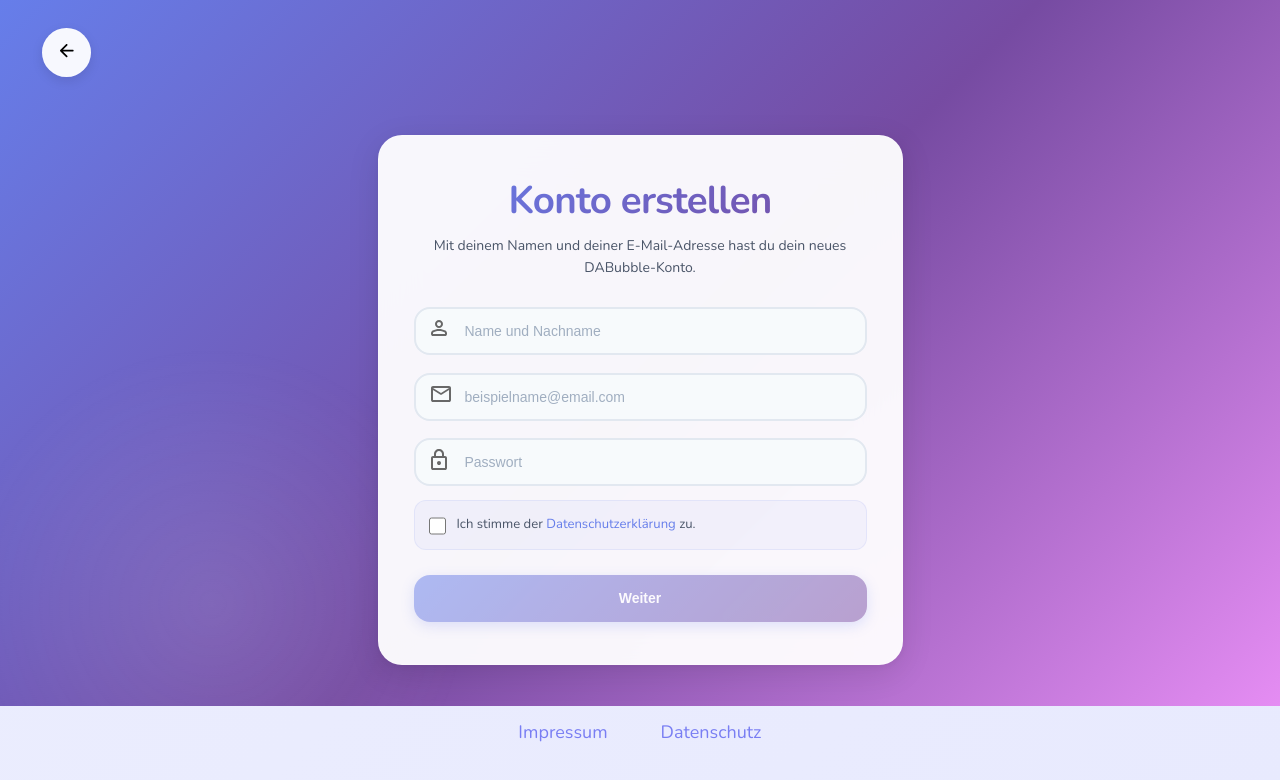
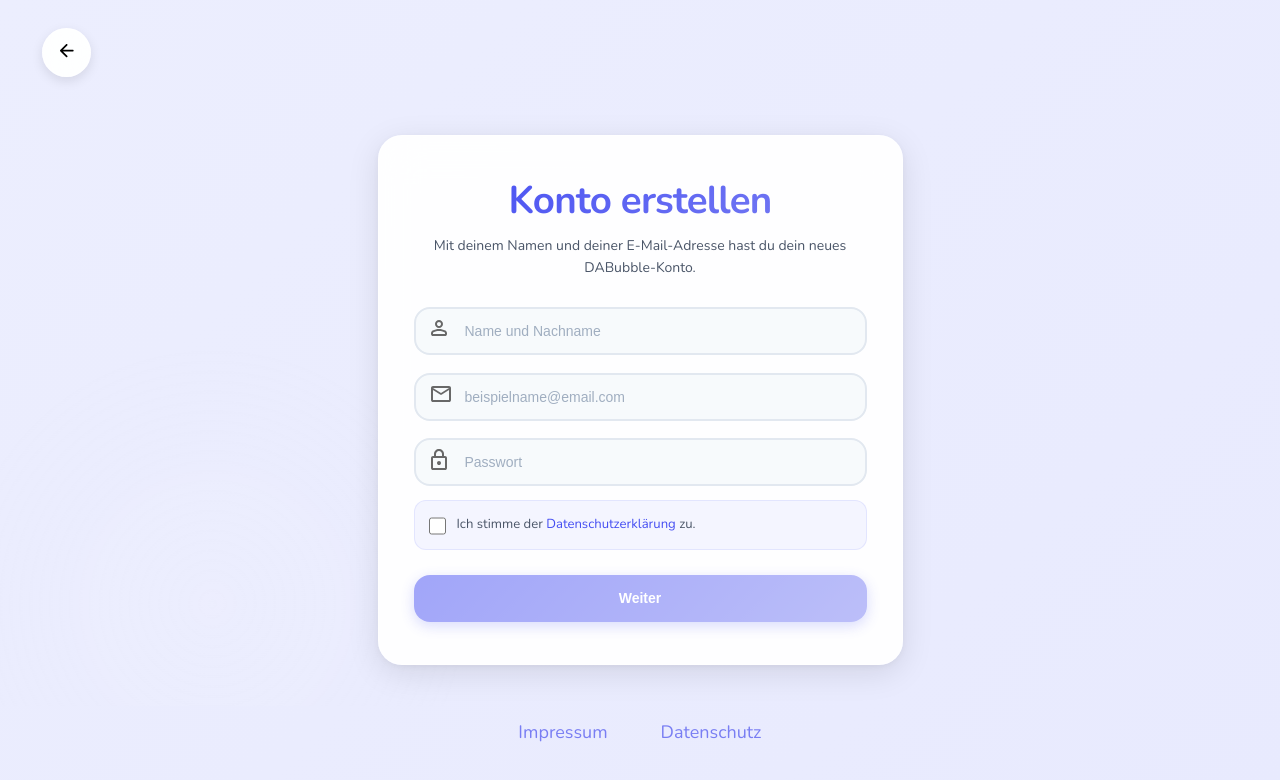
Before and after one commit to Alex-R298/DA-Bubble, an Angular app: page /signup in a window 1280 px wide. Shown: the top 780 px of the page. Built offline with nearby package versions, Linux system fonts and the light colour scheme; no server answers.

Commit message:
(DES): Restored original background gradient and adjusted color scheme to brand palette

```diff
--- a/src/app/components/login/login.component.css
+++ b/src/app/components/login/login.component.css
@@ -4,21 +4,11 @@
   align-items: center;
   min-height: 100vh;
   width: 100vw;
-  background: linear-gradient(135deg, #667eea 0%, #764ba2 50%, #f093fb 100%);
+  background: linear-gradient(135deg, #ECEEFE 0%, #E8EAFE 100%);
   padding: 2rem;
   box-sizing: border-box;
   overflow: hidden;
   position: relative;
-  animation: gradientShift 15s ease infinite;
-}
-
-@keyframes gradientShift {
-  0%, 100% {
-    background-position: 0% 50%;
-  }
-  50% {
-    background-position: 100% 50%;
-  }
 }
 
 .decorative-curve {
@@ -75,7 +65,7 @@
 
 .login-title {
   margin: 0 0 0.75rem 0;
-  background: linear-gradient(135deg, #667eea 0%, #764ba2 100%);
+  background: linear-gradient(135deg, #444DF2 0%, #797EF3 100%);
   -webkit-background-clip: text;
   -webkit-text-fill-color: transparent;
   background-clip: text;
@@ -140,19 +130,19 @@
 .form-input:focus {
   outline: none;
   background: #ffffff;
-  border-color: #667eea;
-  box-shadow: 0 0 0 3px rgba(102, 126, 234, 0.1);
+  border-color: #444DF2;
+  box-shadow: 0 0 0 3px rgba(68, 77, 242, 0.1);
   transform: translateY(-2px);
 }
 
 .form-input:focus + .input-icon,
 .input-group:focus-within .input-icon {
-  color: #667eea;
+  color: #444DF2;
   transform: scale(1.1);
 }
 
 .forgot-password-link {
-  color: #667eea;
+  color: #444DF2;
   font-size: 0.875rem;
   font-weight: 500;
   text-decoration: none;
@@ -164,7 +154,7 @@
 }
 
 .forgot-password-link:hover {
-  color: #764ba2;
+  color: #797EF3;
   text-decoration: underline;
 }
 
@@ -235,7 +225,7 @@
 .primary-login-button {
   flex: 1;
   padding: 1.125rem;
-  background: linear-gradient(135deg, #667eea 0%, #764ba2 100%);
+  background: linear-gradient(135deg, #444DF2 0%, #797EF3 100%);
   color: #ffffff;
   border: none;
   border-radius: 16px;
@@ -244,7 +234,7 @@
   cursor: pointer;
   transition: all 0.3s cubic-bezier(0.4, 0, 0.2, 1);
   box-sizing: border-box;
-  box-shadow: 0 4px 14px rgba(102, 126, 234, 0.4);
+  box-shadow: 0 4px 14px rgba(68, 77, 242, 0.4);
   position: relative;
   overflow: hidden;
 }
@@ -266,7 +256,7 @@
 
 .primary-login-button:hover:not(:disabled) {
   transform: translateY(-2px);
-  box-shadow: 0 6px 20px rgba(102, 126, 234, 0.5);
+  box-shadow: 0 6px 20px rgba(68, 77, 242, 0.5);
 }
 
 .primary-login-button:active:not(:disabled) {
@@ -283,8 +273,8 @@
   flex: 1;
   padding: 1.125rem;
   background: transparent;
-  color: #667eea;
-  border: 2px solid #667eea;
+  color: #444DF2;
+  border: 2px solid #444DF2;
   border-radius: 16px;
   font-size: 1rem;
   font-weight: 700;
@@ -294,9 +284,9 @@
 }
 
 .guest-login-button:hover {
-  background: rgba(102, 126, 234, 0.1);
+  background: rgba(68, 77, 242, 0.1);
   transform: translateY(-2px);
-  box-shadow: 0 4px 12px rgba(102, 126, 234, 0.2);
+  box-shadow: 0 4px 12px rgba(68, 77, 242, 0.2);
 }
 
 .guest-login-button:active {
--- a/src/app/components/signup/signup.component.css
+++ b/src/app/components/signup/signup.component.css
@@ -4,21 +4,11 @@
   align-items: center;
   min-height: 100vh;
   width: 100vw;
-  background: linear-gradient(135deg, #667eea 0%, #764ba2 50%, #f093fb 100%);
+  background: linear-gradient(135deg, #ECEEFE 0%, #E8EAFE 100%);
   padding: 2rem;
   box-sizing: border-box;
   overflow: hidden;
   position: relative;
-  animation: gradientShift 15s ease infinite;
-}
-
-@keyframes gradientShift {
-  0%, 100% {
-    background-position: 0% 50%;
-  }
-  50% {
-    background-position: 100% 50%;
-  }
 }
 
 .back-button {
@@ -104,7 +94,7 @@
 
 .signup-title {
   margin: 0 0 0.75rem 0;
-  background: linear-gradient(135deg, #667eea 0%, #764ba2 100%);
+  background: linear-gradient(135deg, #444DF2 0%, #797EF3 100%);
   -webkit-background-clip: text;
   -webkit-text-fill-color: transparent;
   background-clip: text;
@@ -169,14 +159,14 @@
 .form-input:focus {
   outline: none;
   background: #ffffff;
-  border-color: #667eea;
-  box-shadow: 0 0 0 3px rgba(102, 126, 234, 0.1);
+  border-color: #444DF2;
+  box-shadow: 0 0 0 3px rgba(68, 77, 242, 0.1);
   transform: translateY(-2px);
 }
 
 .form-input:focus + .input-icon,
 .input-group:focus-within .input-icon {
-  color: #667eea;
+  color: #444DF2;
   transform: scale(1.1);
 }
 
@@ -186,16 +176,16 @@
   gap: 0.75rem;
   margin-top: -0.25rem;
   padding: 1rem;
-  background: rgba(102, 126, 234, 0.05);
+  background: rgba(68, 77, 242, 0.05);
   border-radius: 12px;
-  border: 1px solid rgba(102, 126, 234, 0.1);
+  border: 1px solid rgba(68, 77, 242, 0.1);
 }
 
 .checkbox-input {
   width: 1.25rem;
   height: 1.25rem;
   cursor: pointer;
-  accent-color: #667eea;
+  accent-color: #444DF2;
   flex-shrink: 0;
   margin-top: 0.125rem;
 }
@@ -210,21 +200,21 @@
 }
 
 .privacy-link {
-  color: #667eea;
+  color: #444DF2;
   text-decoration: none;
   font-weight: 500;
   transition: all 0.2s ease;
 }
 
 .privacy-link:hover {
-  color: #764ba2;
+  color: #797EF3;
   text-decoration: underline;
 }
 
 .primary-button {
   width: 100%;
   padding: 1.125rem;
-  background: linear-gradient(135deg, #667eea 0%, #764ba2 100%);
+  background: linear-gradient(135deg, #444DF2 0%, #797EF3 100%);
   color: #ffffff;
   border: none;
   border-radius: 16px;
@@ -234,7 +224,7 @@
   transition: all 0.3s cubic-bezier(0.4, 0, 0.2, 1);
   box-sizing: border-box;
   margin-top: 0.5rem;
-  box-shadow: 0 4px 14px rgba(102, 126, 234, 0.4);
+  box-shadow: 0 4px 14px rgba(68, 77, 242, 0.4);
   position: relative;
   overflow: hidden;
 }
@@ -256,7 +246,7 @@
 
 .primary-button:hover:not(:disabled) {
   transform: translateY(-2px);
-  box-shadow: 0 6px 20px rgba(102, 126, 234, 0.5);
+  box-shadow: 0 6px 20px rgba(68, 77, 242, 0.5);
 }
 
 .primary-button:active:not(:disabled) {
```
